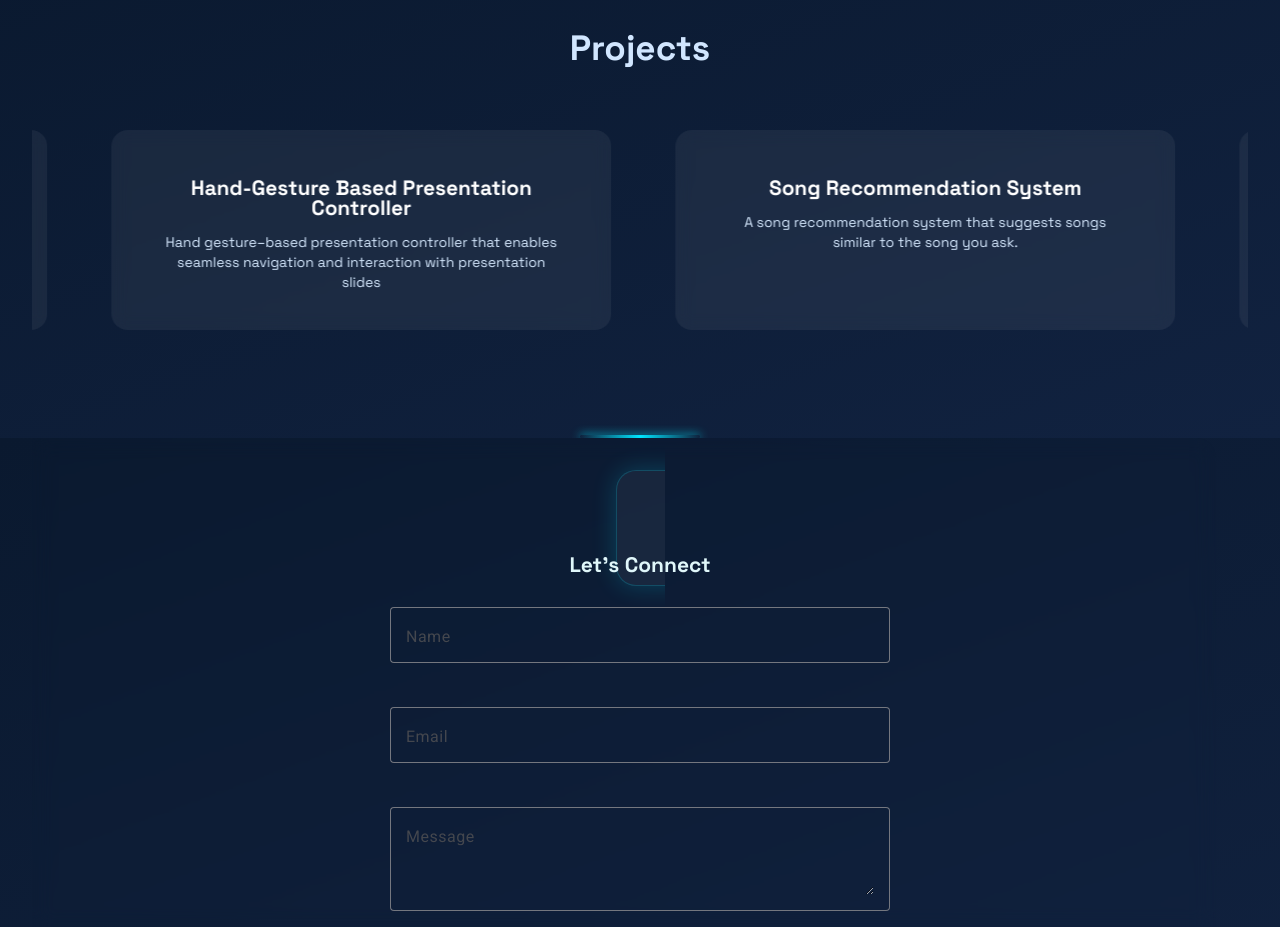
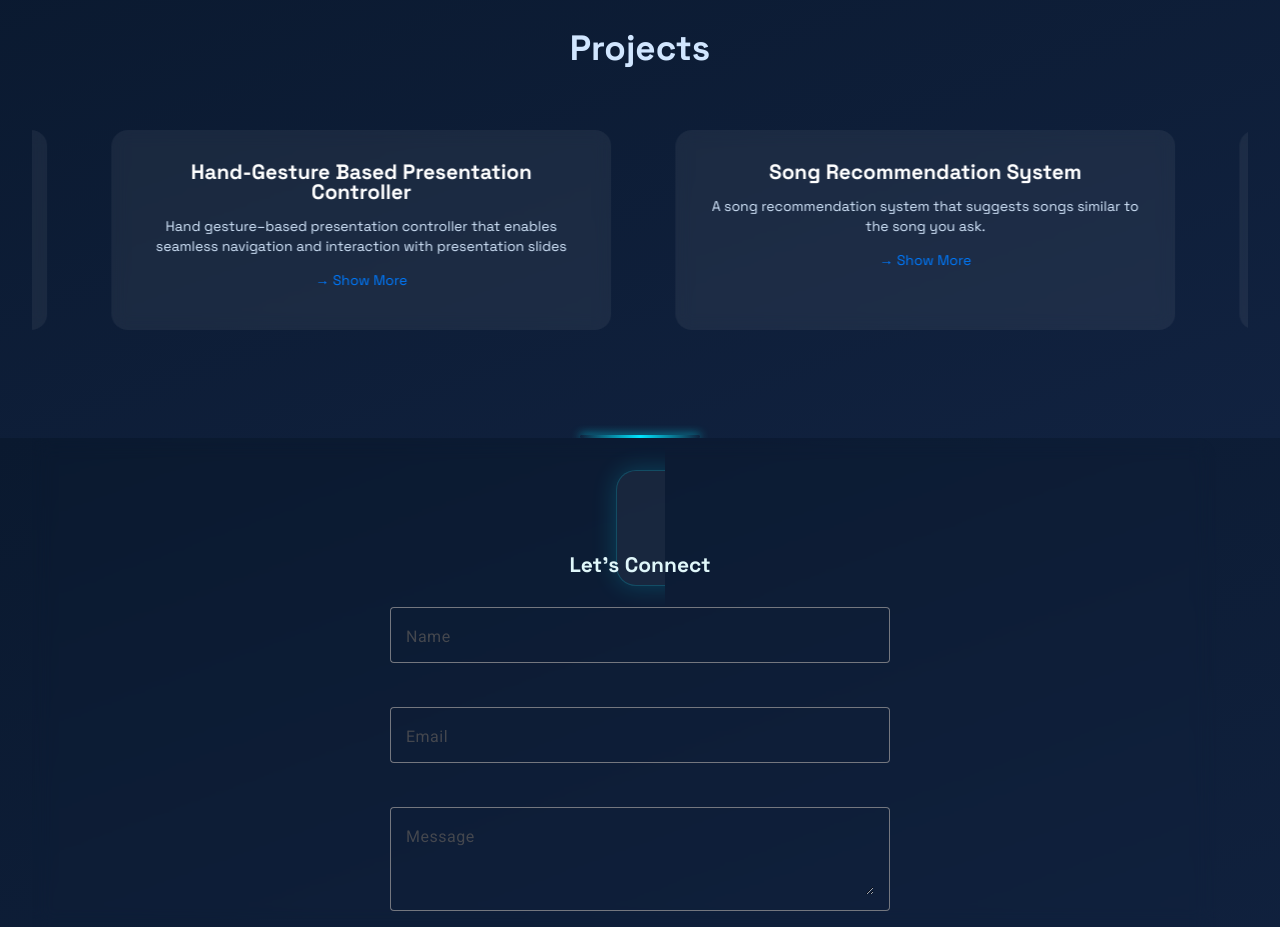
Before and after one commit to shivani1410/portfolio-website, an Angular app: page / in a window 1280 px wide. Shown: the part 2440-3367 px from the top of the page. Built offline with nearby package versions, Linux system fonts and the light colour scheme.

Commit message:
updated project

```diff
--- a/src/app/components/projects/projects.css
+++ b/src/app/components/projects/projects.css
@@ -58,7 +58,7 @@ a.project-card:hover {
   height: 200px;
   background: rgba(255, 255, 255, 0.06);
   border-radius: 16px;
-  padding: 3rem;
+  padding: 2rem;
   box-sizing: border-box;
   color: #d7eaff;
   cursor: pointer;
@@ -96,3 +96,16 @@ a.project-card:hover {
     height: 180px;
   }
 }
+
+.arrow-btn {
+  /* display: inline-block; */
+  color: #007bff;
+  text-decoration: none;
+  margin-top: 2rem;
+}
+
+.arrow-btn:hover {
+
+  text-decoration: underline;
+  transform: translateX(4px);
+}
--- a/src/app/components/projects/projects.html
+++ b/src/app/components/projects/projects.html
@@ -8,6 +8,8 @@
       <div class="project-card" [routerLink]="['/project', p.id]">
         <h3>{{ p.title }}</h3>
         <p>{{ p.description }}</p>
+
+<a [routerLink]="['/project', p.id]" class="arrow-btn">→ Show More</a>
       </div>
     </div>
 
```
